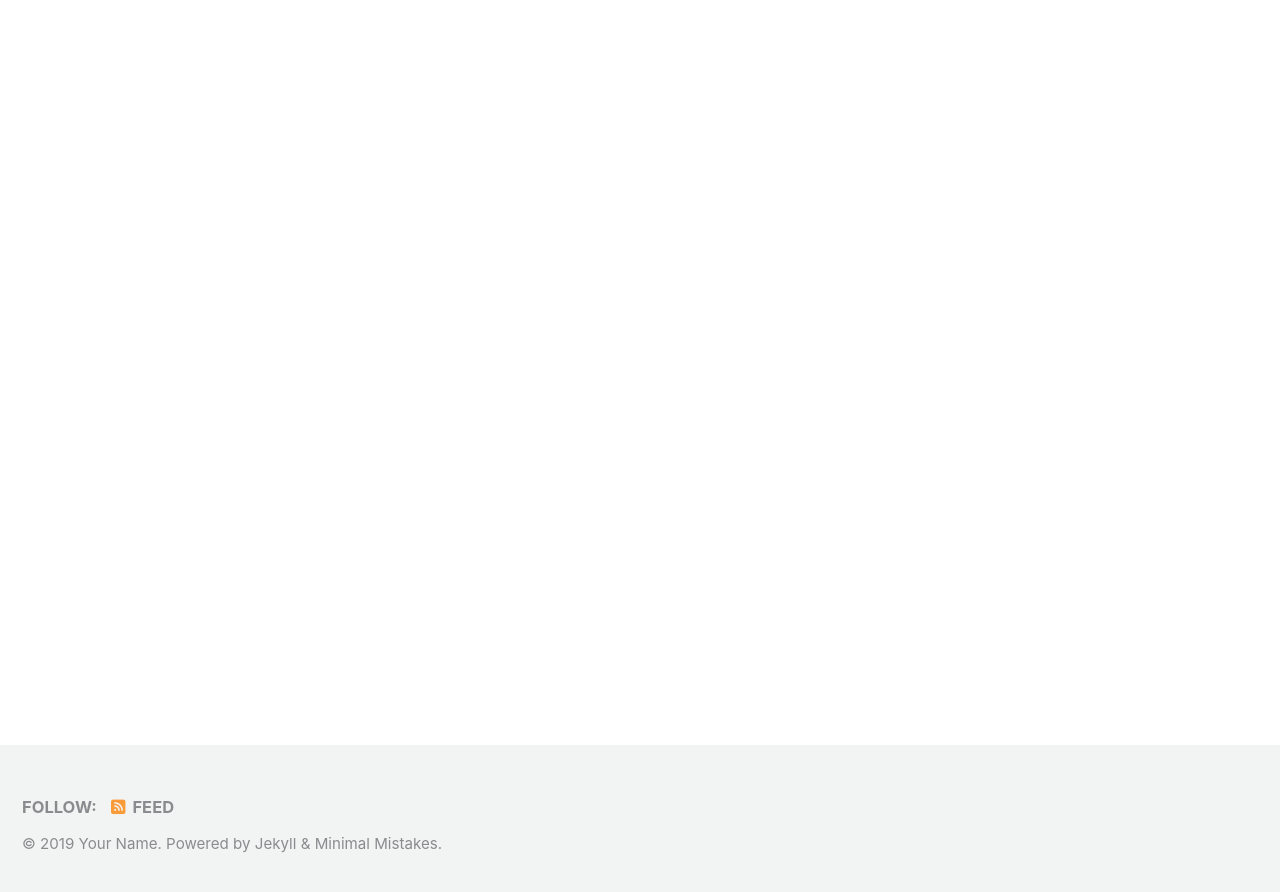
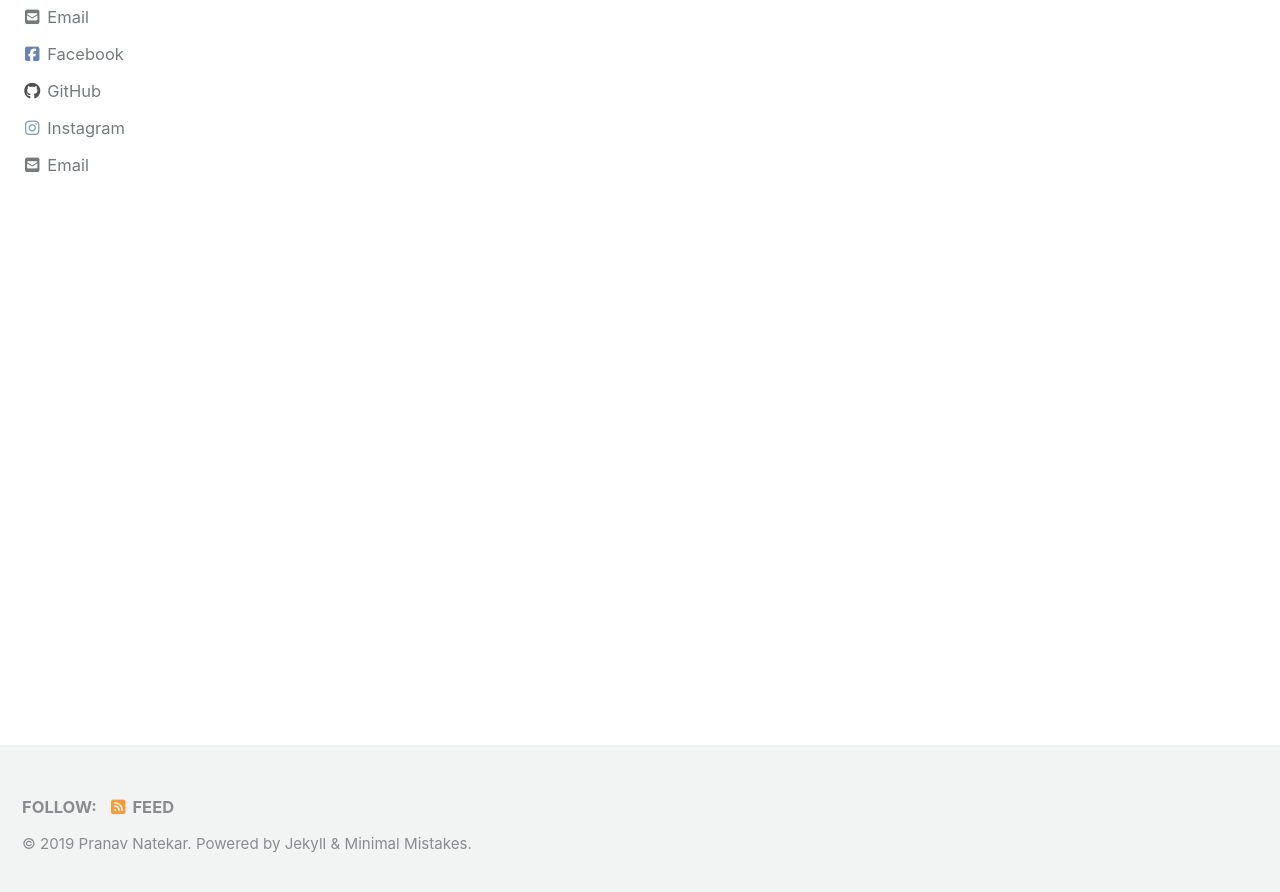
Before and after one commit to pranav6670/pranav6670.github.io, a Jekyll site: the page built from index.html, in a window 1280 px wide and 900 px high, scrolled down 222 px. Shown: the top 892 px of the window. Built offline with Jekyll 4.4.1, drawn with Linux system fonts in a browser that asks for light colours; cached includes are drawn as plain includes; nearby versions of some CDN libraries; the list of posts is cut into pages by our own code; some of the changed text lies outside the part shown.

Commit message:
Changed _config.yml

```diff
--- a/_config.yml
+++ b/_config.yml
@@ -16,10 +16,10 @@ minimal_mistakes_skin    : "default" # "air", "aqua", "contrast", "dark", "dirt"
 
 # Site Settings
 locale                   : "en-US"
-title                    : "Site Title"
+title                    : "Pranav Natekar"
 title_separator          : "-"
-name                     : "Your Name"
-description              : "An amazing website."
+name                     : "Pranav Natekar"
+description              : "My first try on WD"
 url                      : # the base hostname & protocol for your site e.g. "https://mmistakes.github.io"
 baseurl                  : # the subpath of your site, e.g. "/blog"
 repository               : # GitHub username/repo-name e.g. "mmistakes/minimal-mistakes"
@@ -106,15 +106,15 @@ analytics:
 
 # Site Author
 author:
-  name             : "Your Name"
+  name             : "Pranav Natekar"
   avatar           : # path of avatar image, e.g. "/assets/images/bio-photo.jpg"
   bio              : "I am an amazing person."
-  location         : "Somewhere"
-  email            :
+  location         : "Ratnagiri, MH"
+  email            : "pranavnat24@gmail.com"
   links:
     - label: "Email"
       icon: "fas fa-fw fa-envelope-square"
-      # url: mailto:your.name@email.com
+      url: mailto:pranavnat24@gmail.com
     - label: "Website"
       icon: "fas fa-fw fa-link"
       # url: "https://your-website.com"
@@ -123,13 +123,13 @@ author:
       # url: "https://twitter.com/"
     - label: "Facebook"
       icon: "fab fa-fw fa-facebook-square"
-      # url: "https://facebook.com/"
+      url: "https://www.facebook.com/pranav.natekar.9"
     - label: "GitHub"
       icon: "fab fa-fw fa-github"
-      # url: "https://github.com/"
+      url: "https://github.com/pranav6670"
     - label: "Instagram"
       icon: "fab fa-fw fa-instagram"
-      # url: "https://instagram.com/"
+      url: "https://www.instagram.com/thepranavn/"
 
 # Site Footer
 footer:
```
